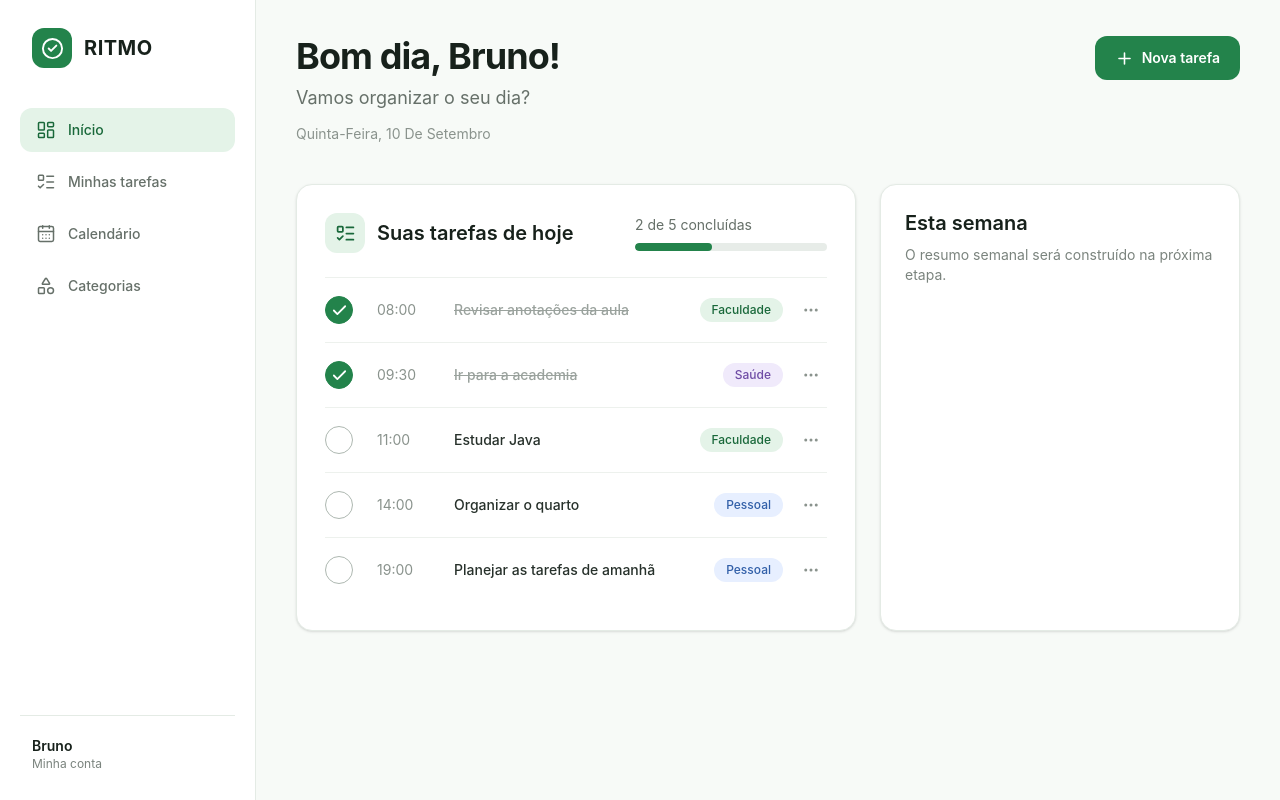
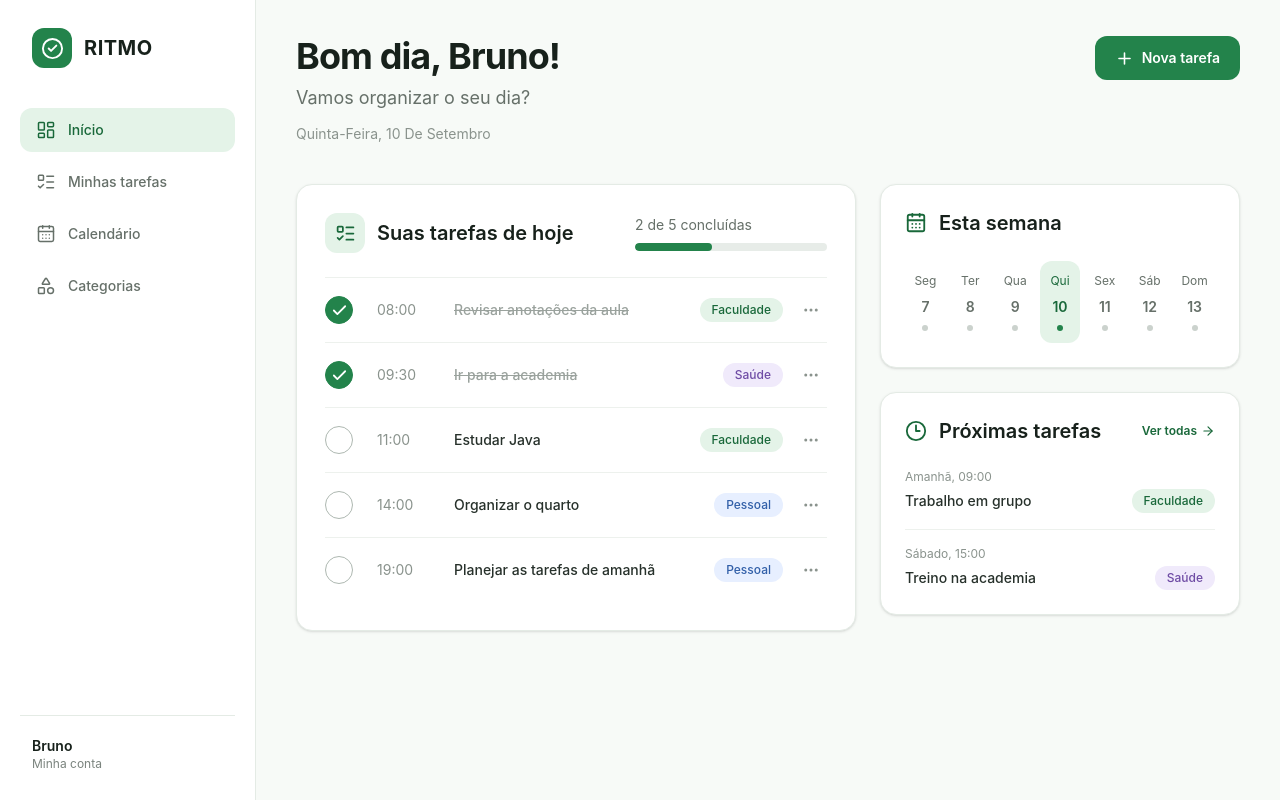
Before and after one commit to br330a/RITMO, a React (Vite) app in the folder frontend/: page / in a window 1280 px wide. Built offline with nearby package versions, Linux system fonts and the light colour scheme.

Commit message:
feat: adiciona visão semanal e proximas tarefas

```diff
--- a/frontend/src/components/dashboard/TaskList.tsx
+++ b/frontend/src/components/dashboard/TaskList.tsx
@@ -1,16 +1,12 @@
 import { Check, ListTodo, MoreHorizontal } from 'lucide-react'
-import type { Task, TaskCategory } from '../../types/task'
+import { categoryStyles } from '../../constants/categoryStyles'
+import type { Task } from '../../types/task'
 
 type TaskListProps = {
   tasks: Task[]
   onToggleTask: (taskId: number) => void
 }
 
-const categoryStyles: Record<TaskCategory, string> = {
-  Faculdade: 'bg-[#e4f3e8] text-[#19683a]',
-  Pessoal: 'bg-[#e7efff] text-[#315fa8]',
-  Saúde: 'bg-[#f0eafb] text-[#6f4ca5]',
-}
 
 export function TaskList({ tasks, onToggleTask }: TaskListProps) {
   const completedTasks = tasks.filter((task) => task.completed).length
--- /dev/null
+++ b/frontend/src/components/dashboard/UpcomingTasks.tsx
@@ -0,0 +1,76 @@
+import { ArrowRight, Clock3 } from 'lucide-react'
+import { Link } from 'react-router'
+import { categoryStyles } from '../../constants/categoryStyles'
+import type { TaskCategory } from '../../types/task'
+
+type UpcomingTask = {
+  id: number
+  title: string
+  dateLabel: string
+  category: TaskCategory
+}
+
+const upcomingTasks: UpcomingTask[] = [
+  {
+    id: 1,
+    title: 'Trabalho em grupo',
+    dateLabel: 'Amanhã, 09:00',
+    category: 'Faculdade',
+  },
+  {
+    id: 2,
+    title: 'Treino na academia',
+    dateLabel: 'Sábado, 15:00',
+    category: 'Saúde',
+  },
+]
+
+export function UpcomingTasks() {
+  return (
+    <article className="rounded-2xl border border-[#e4ebe5] bg-white p-6 shadow-sm">
+      <header className="mb-2 flex items-center justify-between gap-4">
+        <div className="flex items-center gap-3">
+          <Clock3 size={22} className="text-[#19683a]" />
+
+          <h2 className="text-xl font-semibold text-[#17211b]">
+            Próximas tarefas
+          </h2>
+        </div>
+
+        <Link
+          to="/tarefas"
+          className="flex items-center gap-1 text-xs font-semibold text-[#19683a] hover:underline"
+        >
+          Ver todas
+          <ArrowRight size={14} />
+        </Link>
+      </header>
+
+      <div>
+        {upcomingTasks.map((task) => (
+          <div
+            key={task.id}
+            className="border-b border-[#edf1ed] py-4 last:border-none last:pb-0"
+          >
+            <p className="text-xs text-[#8a938d]">{task.dateLabel}</p>
+
+            <div className="mt-1 flex items-center justify-between gap-3">
+              <p className="min-w-0 truncate text-sm font-medium text-[#27312b]">
+                {task.title}
+              </p>
+
+              <span
+                className={[
+                  'shrink-0 rounded-full px-3 py-1 text-xs font-medium',
+                  categoryStyles[task.category],
+                ].join(' ')}
+              >
+                {task.category}
+              </span>
+            </div>
+          </div>
+        ))}
+      </div>
+    </article>
+  )
+}
--- /dev/null
+++ b/frontend/src/components/dashboard/WeekOverview.tsx
@@ -0,0 +1,70 @@
+import { CalendarDays } from 'lucide-react'
+
+function getCurrentWeek() {
+  const today = new Date()
+  const currentDay = today.getDay()
+  const mondayDifference = currentDay === 0 ? -6 : 1 - currentDay
+
+  return Array.from({ length: 7 }, (_, index) => {
+    const date = new Date(today)
+
+    date.setDate(today.getDate() + mondayDifference + index)
+
+    const weekday = new Intl.DateTimeFormat('pt-BR', {
+      weekday: 'short',
+    })
+      .format(date)
+      .replace('.', '')
+
+    return {
+      date,
+      weekday,
+      dayNumber: date.getDate(),
+      isToday: date.toDateString() === today.toDateString(),
+    }
+  })
+}
+
+export function WeekOverview() {
+  const weekDays = getCurrentWeek()
+
+  return (
+    <article className="rounded-2xl border border-[#e4ebe5] bg-white p-6 shadow-sm">
+      <header className="mb-6 flex items-center gap-3">
+        <CalendarDays size={22} className="text-[#19683a]" />
+
+        <h2 className="text-xl font-semibold text-[#17211b]">
+          Esta semana
+        </h2>
+      </header>
+
+      <div className="grid grid-cols-7 gap-1">
+        {weekDays.map((day) => (
+          <div
+            key={day.date.toISOString()}
+            aria-current={day.isToday ? 'date' : undefined}
+            className={[
+              'flex min-w-0 flex-col items-center rounded-xl px-1 py-3',
+              day.isToday
+                ? 'bg-[#e4f3e8] text-[#19683a]'
+                : 'text-[#667069]',
+            ].join(' ')}
+          >
+            <span className="text-xs capitalize">{day.weekday}</span>
+
+            <span className="mt-2 text-sm font-semibold">
+              {day.dayNumber}
+            </span>
+
+            <span
+              className={[
+                'mt-2 size-1.5 rounded-full',
+                day.isToday ? 'bg-[#23834b]' : 'bg-[#cbd2cd]',
+              ].join(' ')}
+            />
+          </div>
+        ))}
+      </div>
+    </article>
+  )
+}
--- /dev/null
+++ b/frontend/src/constants/categoryStyles.ts
@@ -0,0 +1,7 @@
+import type { TaskCategory } from '../types/task'
+
+export const categoryStyles: Record<TaskCategory, string> = {
+  Faculdade: 'bg-[#e4f3e8] text-[#19683a]',
+  Pessoal: 'bg-[#e7efff] text-[#315fa8]',
+  Saúde: 'bg-[#f0eafb] text-[#6f4ca5]',
+}
--- a/frontend/src/pages/DashboardPage.tsx
+++ b/frontend/src/pages/DashboardPage.tsx
@@ -2,6 +2,8 @@ import { useState } from 'react'
 import { Plus } from 'lucide-react'
 import { TaskList } from '../components/dashboard/TaskList'
 import { initialTasks } from '../data/tasks'
+import { UpcomingTasks } from '../components/dashboard/UpcomingTasks'
+import { WeekOverview } from '../components/dashboard/WeekOverview'
 
 export function DashboardPage() {
   const [tasks, setTasks] = useState(initialTasks)
@@ -51,14 +53,9 @@ export function DashboardPage() {
       <div className="mt-10 grid gap-6 xl:grid-cols-[minmax(0,1fr)_360px]">
         <TaskList tasks={tasks} onToggleTask={handleToggleTask} />
 
-        <aside className="rounded-2xl border border-[#e4ebe5] bg-white p-6 shadow-sm">
-          <h2 className="text-xl font-semibold text-[#17211b]">
-            Esta semana
-          </h2>
-
-          <p className="mt-2 text-sm text-[#7b847e]">
-            O resumo semanal será construído na próxima etapa.
-          </p>
+        <aside className="flex flex-col gap-6">
+          <WeekOverview />
+          <UpcomingTasks />
         </aside>
       </div>
     </section>
```
